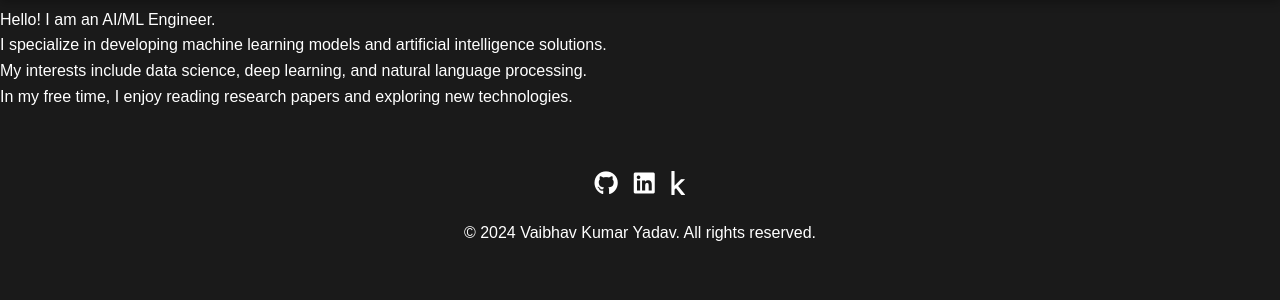
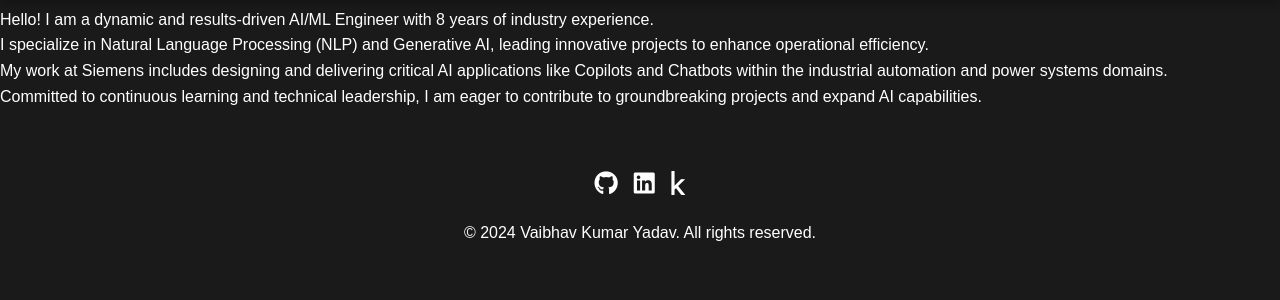
Before and after one commit to Vaibhav-Kumar-Yadav/Vaibhav-Kumar-Yadav, a Flask app: page /about.html in a window 1280 px wide. Shown: the part 70-370 px from the top of the page. Run offline with Flask 3, Linux system fonts and the light colour scheme.

Commit message:
Adding about

```diff
--- a/templates/about.html
+++ b/templates/about.html
@@ -5,9 +5,9 @@
 </div>
 <div class="about-container">
     <h1 class="section-title">About Me</h1>
-    <p>Hello! I am an AI/ML Engineer.</p>
-    <p>I specialize in developing machine learning models and artificial intelligence solutions.</p>
-    <p>My interests include data science, deep learning, and natural language processing.</p>
-    <p>In my free time, I enjoy reading research papers and exploring new technologies.</p>
+    <p>Hello! I am a dynamic and results-driven AI/ML Engineer with 8 years of industry experience.</p>
+    <p>I specialize in Natural Language Processing (NLP) and Generative AI, leading innovative projects to enhance operational efficiency.</p>
+    <p>My work at Siemens includes designing and delivering critical AI applications like Copilots and Chatbots within the industrial automation and power systems domains.</p>
+    <p>Committed to continuous learning and technical leadership, I am eager to contribute to groundbreaking projects and expand AI capabilities.</p>
 </div>
 {% endblock %}
```
